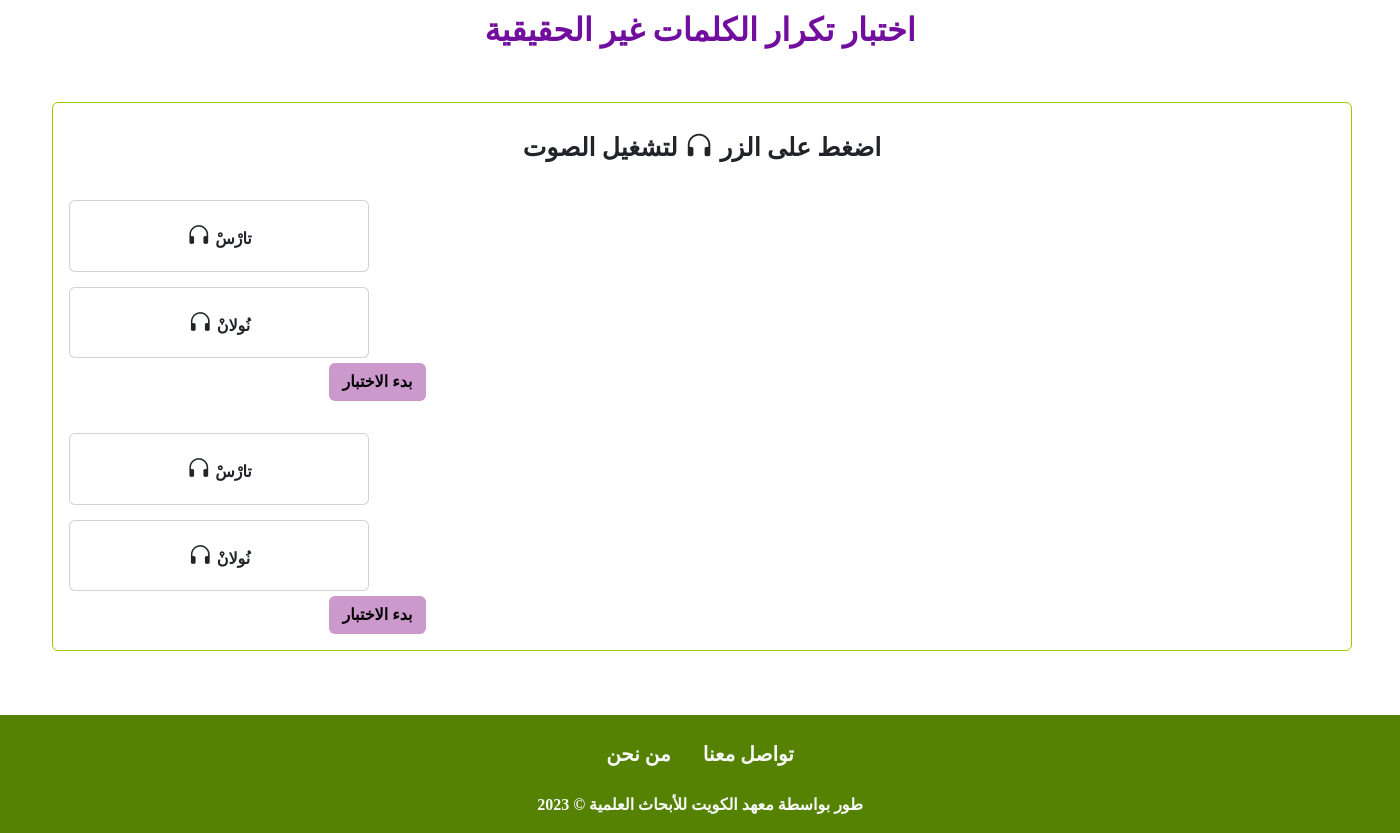
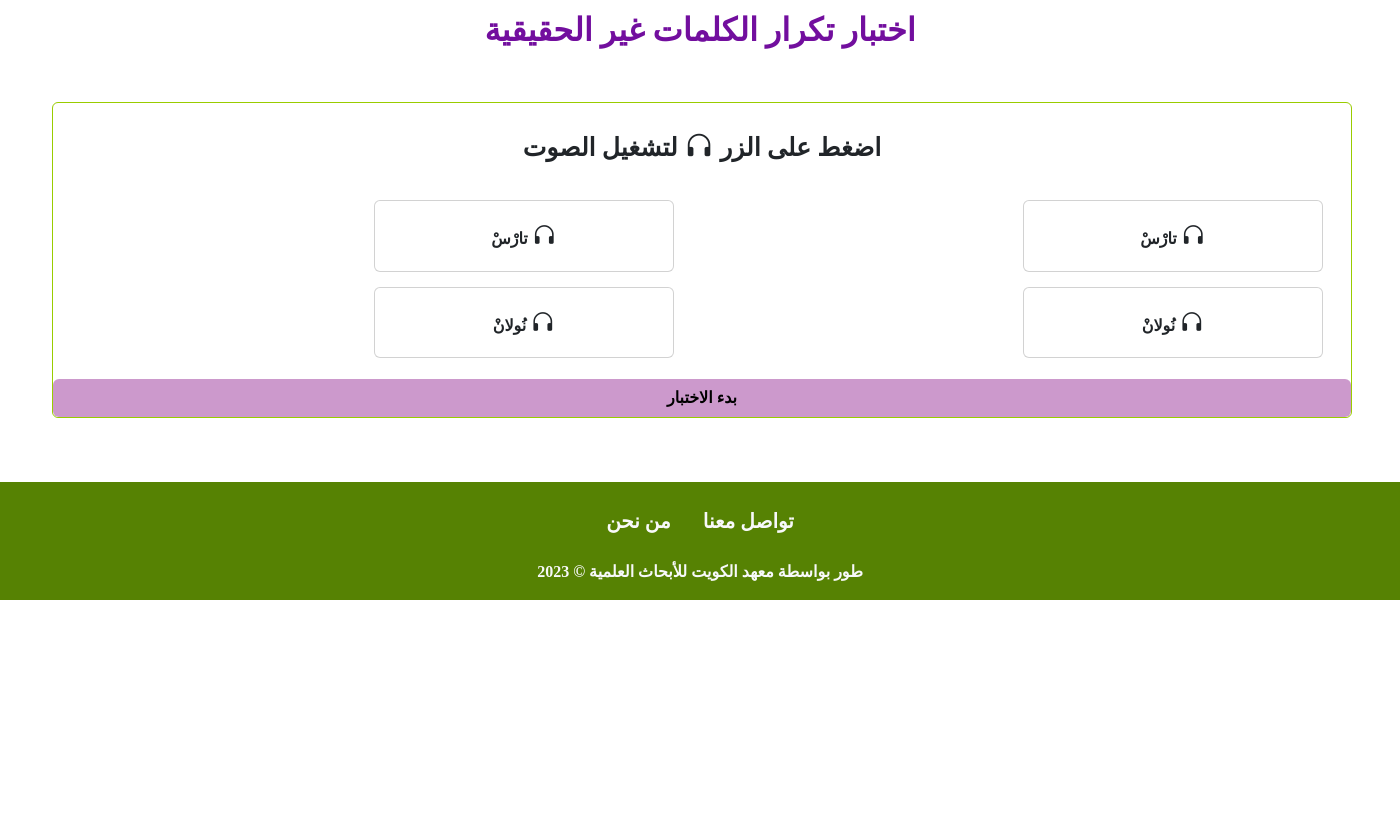
Before and after one commit to KISRDevelopment/SD022C, a Django app: page /primary/nonWordRepetition/ in a window 1400 px wide. Shown: the part 292-1125 px from the top of the page. After the commit the page ends 892 px from the top, so only its background shows below. Run offline with Django 4.2, Linux system fonts and the light colour scheme; the visitor is signed in with stand-in values (Sample User, id 1).

Commit message:
added row to the design

```diff
--- a/SD022C/primary/templates/primary/nonWordRepetition.html
+++ b/SD022C/primary/templates/primary/nonWordRepetition.html
@@ -9,7 +9,9 @@
             <p style=" font-size: 25px;">اضغط على الزر <i class="bi bi-headphones" style="font-size: 30px;"></i> لتشغيل الصوت</p>
         </div>
 
-        <div class="col-6" style=" float: right;">
+        <div class="container text-center"  style="direction: rtl;">
+            <div class="row">
+                <div class="col">
                     <div class="card-body text-center mx-auto"  id="questions" >
                         <div class="card" style="width: 300px; ">
                             <div class="card-body" > <a type="button" onclick="playAudio1()"> <i class="bi bi-headphones" style="font-size: 25px;"></i></a>
@@ -21,11 +23,11 @@
                                 نُولانْ
                             </div>
                         </div>
-                <a type="submit" href="{% url 'primary:phonemeSyllableDel' %}" class="btn" style="float:center; background-color: #CC99CC; color: black; font-weight: bold; margin-top: 5px;">بدء الاختبار</a>
+                        <!-- <a type="submit" href="{% url 'primary:phonemeSyllableDel' %}" class="btn" style="float:center; background-color: #CC99CC; color: black; font-weight: bold; margin-top: 5px;">بدء الاختبار</a> -->
                     </div>
                 </div>
 
-        <div class="col-6" style="float: left;">
+                <div class="col">
                     <div class="card-body text-center mx-auto"  id="questions" >
                         <div class="card" style="width: 300px; ">
                             <div class="card-body" > <a type="button" onclick="playAudio1()"> <i class="bi bi-headphones" style="font-size: 25px;"></i></a>
@@ -37,9 +39,11 @@
                                 نُولانْ
                             </div>
                         </div>
-                <a type="submit" href="{% url 'primary:phonemeSyllableDel' %}" class="btn" style="float:center; background-color: #CC99CC; color: black; font-weight: bold; margin-top: 5px;">بدء الاختبار</a>
                     </div>
                 </div>
+            </div>
+        </div>
+        <a type="submit" href="{% url 'primary:phonemeSyllableDel' %}" class="btn" style="float:center; background-color: #CC99CC; color: black; font-weight: bold; margin-top: 5px;">بدء الاختبار</a>
     </div>
 </div>
 
```
Lines whose indentation alone changed are shown as unchanged.
